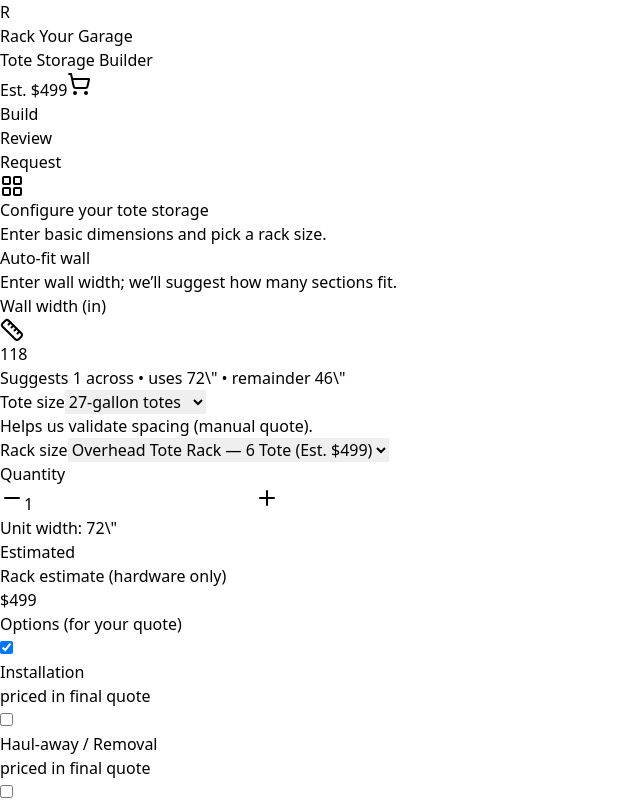
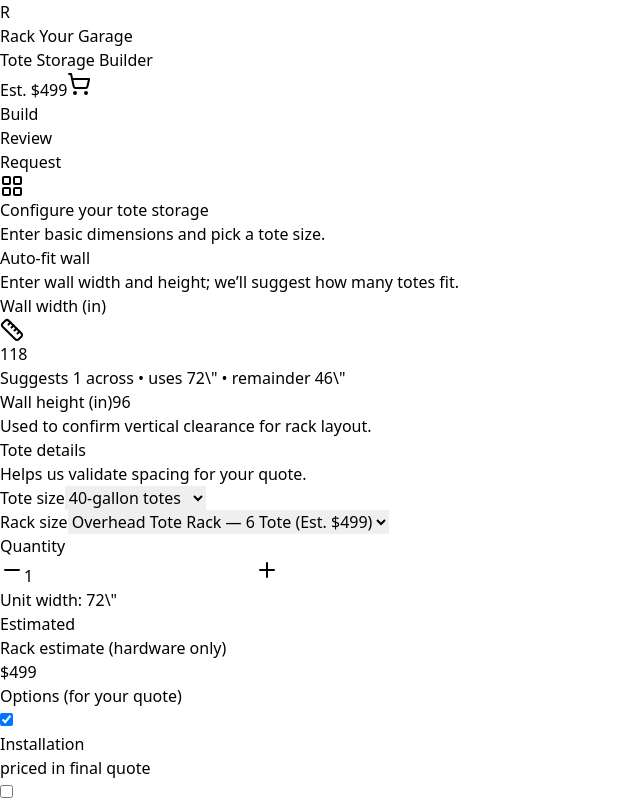
Before and after one commit to jdrzayich/tote-builder, a Next.js app: page / in a window 1280 px wide. Shown: the top 800 px of the page, without its empty margins (0-640 px from the left). Built offline with nearby package versions, Linux system fonts and the light colour scheme.

Commit message:
Update page.tsx

```diff
--- a/app/page.tsx
+++ b/app/page.tsx
@@ -153,8 +153,9 @@ function BuilderApp() {
   const [step, setStep] = useState<"build" | "quote" | "request">("build");
 
   const [wallWidthIn, setWallWidthIn] = useState<number>(118);
-  const [toteSize, setToteSize] = useState<"27" | "40" | "custom">("27");
+  const [wallHeightIn, setWallHeightIn] = useState<number>(96);
   const [rackId, setRackId] = useState<string>("rack-6");
+  const [toteSize, setToteSize] = useState<"27" | "40" | "custom">("40");
   const [qty, setQty] = useState<number>(1);
   const [addons, setAddons] = useState<Record<string, boolean>>({
     install: true,
@@ -190,6 +191,7 @@ function BuilderApp() {
       estTotal,
       meta: {
         wallWidthIn: autoFit.usable,
+        wallHeightIn,
         autoCols: autoFit.cols,
         toteSize,
         qty: Number(qty) || 0,
@@ -276,11 +278,11 @@ function BuilderApp() {
 
         <AnimatePresence mode="wait">
           {step === "build" && (
-            <StepShell key="build" title="Configure your tote storage" subtitle="Enter basic dimensions and pick a rack size." icon={LayoutGrid}>
+            <StepShell key="build" title="Configure your tote storage" subtitle="Enter basic dimensions and pick a tote size." icon={LayoutGrid}>
               <Card>
                 <CardHeader>
                   <CardTitle>Auto-fit wall</CardTitle>
-                  <CardDescription>Enter wall width; we’ll suggest how many sections fit.</CardDescription>
+                  <CardDescription>Enter wall width and height; we’ll suggest how many totes fit.</CardDescription>
                 </CardHeader>
                 <CardContent className="space-y-4">
                   <div className="grid grid-cols-2 gap-3">
@@ -295,6 +297,29 @@ function BuilderApp() {
                       </div>
                     </div>
                    <div className="space-y-2">
+                    <Label>Wall height (in)</Label>
+                    <Input
+                    type="number"
+                    value={wallHeightIn}
+                    onChange={(e) => setWallHeightIn(Number(e.target.value))}
+                     />
+                    <div className="text-xs text-neutral-500">
+                      Used to confirm vertical clearance for rack layout.
+                  </div>
+              </div>
+
+                  </div>
+
+                  <Separator />
+
+                  {/* NEW: Tote details section goes here */}
+<div className="space-y-2">
+  <div className="text-sm font-semibold">Tote details</div>
+  <div className="text-sm text-neutral-600">
+    Helps us validate spacing for your quote.
+  </div>
+
+  <div className="space-y-2">
     <Label>Tote size</Label>
     <select
       className="h-10 w-full rounded-2xl border border-neutral-200 bg-white px-3 text-sm outline-none focus:ring-2 focus:ring-emerald-200"
@@ -305,11 +330,10 @@ function BuilderApp() {
       <option value="40">40-gallon totes</option>
       <option value="custom">Other / not sure</option>
     </select>
-                      <div className="text-xs text-neutral-500">Helps us validate spacing (manual quote).</div>
   </div>
 </div>
+                  <Separator />
 
-                  <Separator />
 
                   <div className="space-y-2">
                     <Label>Rack size</Label>
@@ -412,7 +436,7 @@ function BuilderApp() {
                         <div className="min-w-0">
                           <div className="font-semibold leading-tight">{it.title}</div>
                           <div className="mt-1 text-xs text-neutral-500">
-                            {it.meta.wallWidthIn}\" wall • {it.meta.autoCols} across • qty {it.meta.qty} • tote{" "}
+                            {it.meta.wallWidthIn}" wide • {it.meta.wallHeightIn}" high • {it.meta.autoCols} across • qty {it.meta.qty} • tote{" "}
                             {it.meta.toteSize === "custom" ? "other" : `${it.meta.toteSize}-gal`}
                           </div>
                           <div className="mt-2 flex flex-wrap gap-2">
```
Lines whose indentation alone changed are shown as unchanged.
